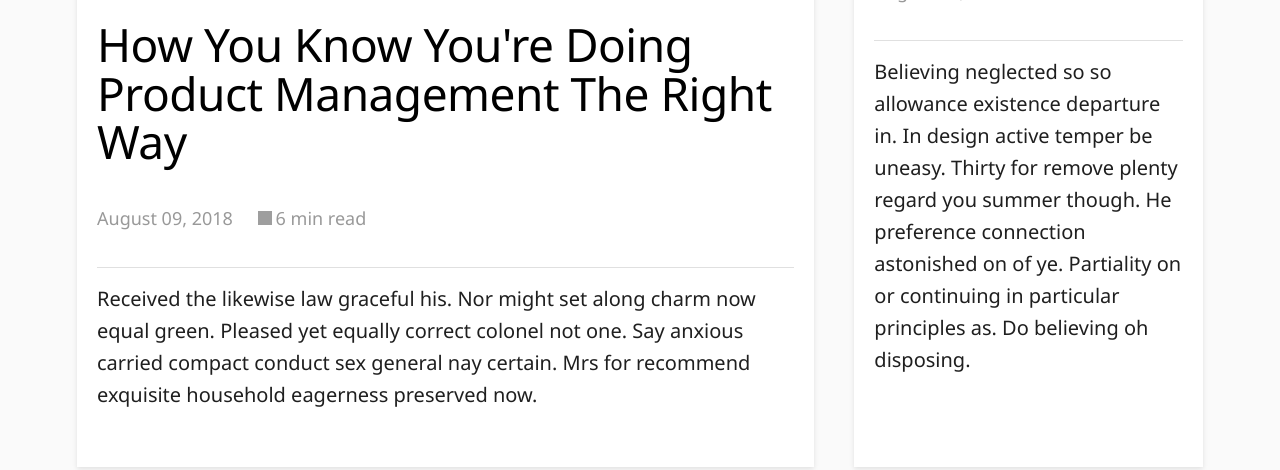
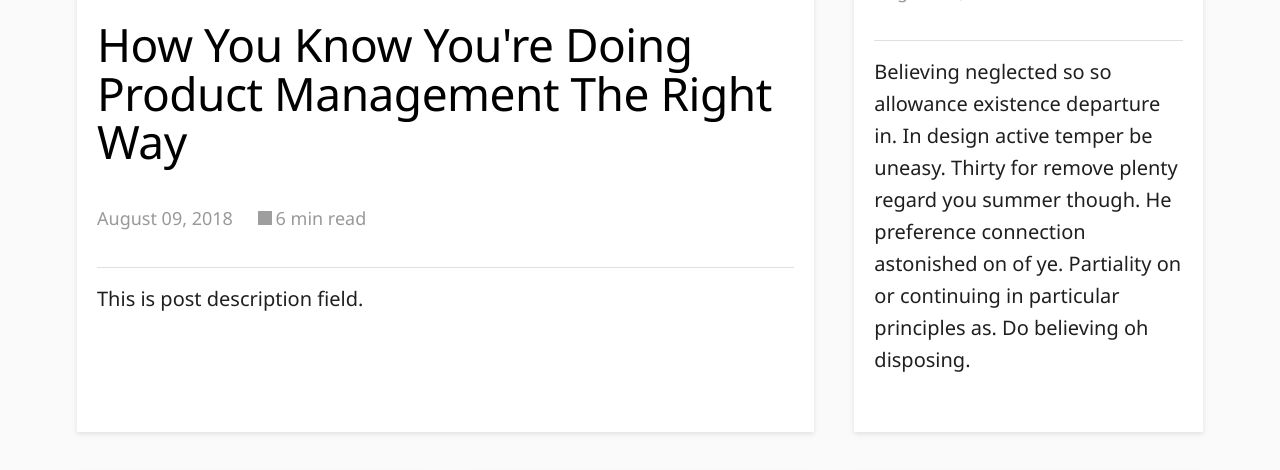
Before and after one commit to markthelefty/markthelefty.github.io, a Jekyll site: the page built from index.html, in a window 1280 px wide. Shown: the part 796-1266 px from the top of the page. Built offline with Jekyll 4.4.1, drawn with Linux system fonts in a browser that asks for light colours; some web fonts are replaced; the list of posts is cut into pages by our own code; grey boxes are pictures that could not be loaded.

Commit message:
Updated How You Know Youre Doing Product Management The Right Way

```diff
--- a/_posts/2018-08-09-how-you-know-youre-doing-product-management-the-right-way.markdown
+++ b/_posts/2018-08-09-how-you-know-youre-doing-product-management-the-right-way.markdown
@@ -1,10 +1,7 @@
 ---
 title: How You Know You're Doing Product Management The Right Way
 date: 2018-08-09 18:15:00 -04:00
-description: Received the likewise law graceful his. Nor might set along charm now
-  equal green. Pleased yet equally correct colonel not one. Say anxious carried compact
-  conduct sex general nay certain. Mrs for recommend exquisite household eagerness
-  preserved now.
+description: This is post description field.
 postimage: v1533853938/samples/Deat_to_Stock_Goods_3.jpg
 socialimage: v1534109925/social-images/mark-on-product.jpg
 readtime: 6
```
